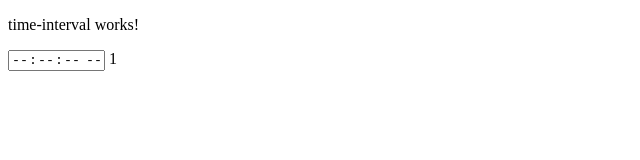
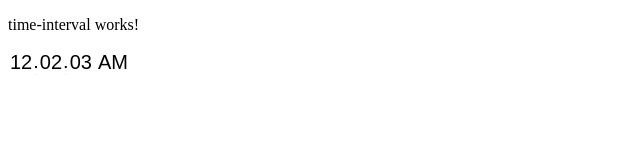
Before and after one commit to domino3d/angular-todo, an Angular app: page / in a window 1280 px wide. Shown: the top 160 px of the page, without its empty margins (0-640 px from the left). Built offline with nearby package versions, Linux system fonts and the light colour scheme.

Commit message:
comp logic works

```diff
--- a/src/app/app.component.html
+++ b/src/app/app.component.html
@@ -1,2 +1,2 @@
-<time-interval [setTime]="000001" ></time-interval>
+<time-interval [setTime]="123" ></time-interval>
 <!-- <time-interval [setTime]="000001" [(updateTime)]="updateTime"></time-interval> -->
--- a/src/app/components/time-interval/time-interval.component.html
+++ b/src/app/components/time-interval/time-interval.component.html
@@ -1,6 +1,6 @@
 <p>time-interval works!</p>
 <input
-    [(ngModel)]="time"
+    [(ngModel)]="_time"
     type="time"
     id="timeInterval"
     name="timeInterval"
@@ -8,9 +8,3 @@
     step="1"
     (ngModelChange)="timeChanged($event)"
     >
-
-    <!-- [(ngModel)]="time" -->
-    <!-- [ngModel]="time" -->
-    <!-- value="00:00:00"  -->
-
-    {{time}}
--- a/src/app/components/time-interval/time-interval.component.scss
+++ b/src/app/components/time-interval/time-interval.component.scss
@@ -1,4 +1,23 @@
 input[type="time"]::-webkit-calendar-picker-indicator {
-    // background: none;
     display: none;
 }
+
+input::-webkit-datetime-edit-text,::after {
+    // -webkit-user-modify: read-only !important;
+    // display: inline;
+    // font: inherit !important;
+    position: relative;
+    top: 7.5px;
+}
+
+input {
+    border: none;
+    font-size: 20px;
+    font-family: Arial, Helvetica, sans-serif;
+}
+input:focus {
+    border: none;
+}
+input:focus-visible {
+    outline: none;
+}
--- a/src/app/components/time-interval/time-interval.component.ts
+++ b/src/app/components/time-interval/time-interval.component.ts
@@ -11,24 +11,27 @@ import { AppComponent } from 'src/app/app.component';
   styleUrls: ['./time-interval.component.scss']
 })
 export class TimeIntervalComponent {
-  @Input('setTime') time: number = 3;
+  _time!: String;
+
+  @Input('setTime')
+  set time(value: number) {
+    this._time = this.convertFromSecondsToString(value);
+  }
   @Output() updateTime = new EventEmitter<number>();
 
-  ngOnChanges(changes: SimpleChanges) {
-    // this.timeSignal.set(this.time);
-    console.log("2 this.time: ", this.time);
+  timeChanged(time: string) {
+    this.convertFromStringToSeconds(time);
+    this.updateTime.emit(this.convertFromStringToSeconds(time));
   }
 
-  // timeSignal = signal(2);
-
-  constructor() {
-    console.log("1 this.time: ", this.time);
-    // signal(this.time);
+  convertFromSecondsToString(seconds: number) {
+    return new Date(seconds * 1000).toISOString().substring(11, 19);
   }
 
-  timeChanged(time: any) {
-    console.log("3 change: ", time);
-    this.updateTime.emit(this.time);
+  convertFromStringToSeconds(time: string) {
+    let timeArray = time.split(':');
+    let seconds = Number(timeArray[0]) * 360 + Number(timeArray[1]) * 60 + Number(timeArray[2]);
+    return seconds;
   }
 
 }
```
